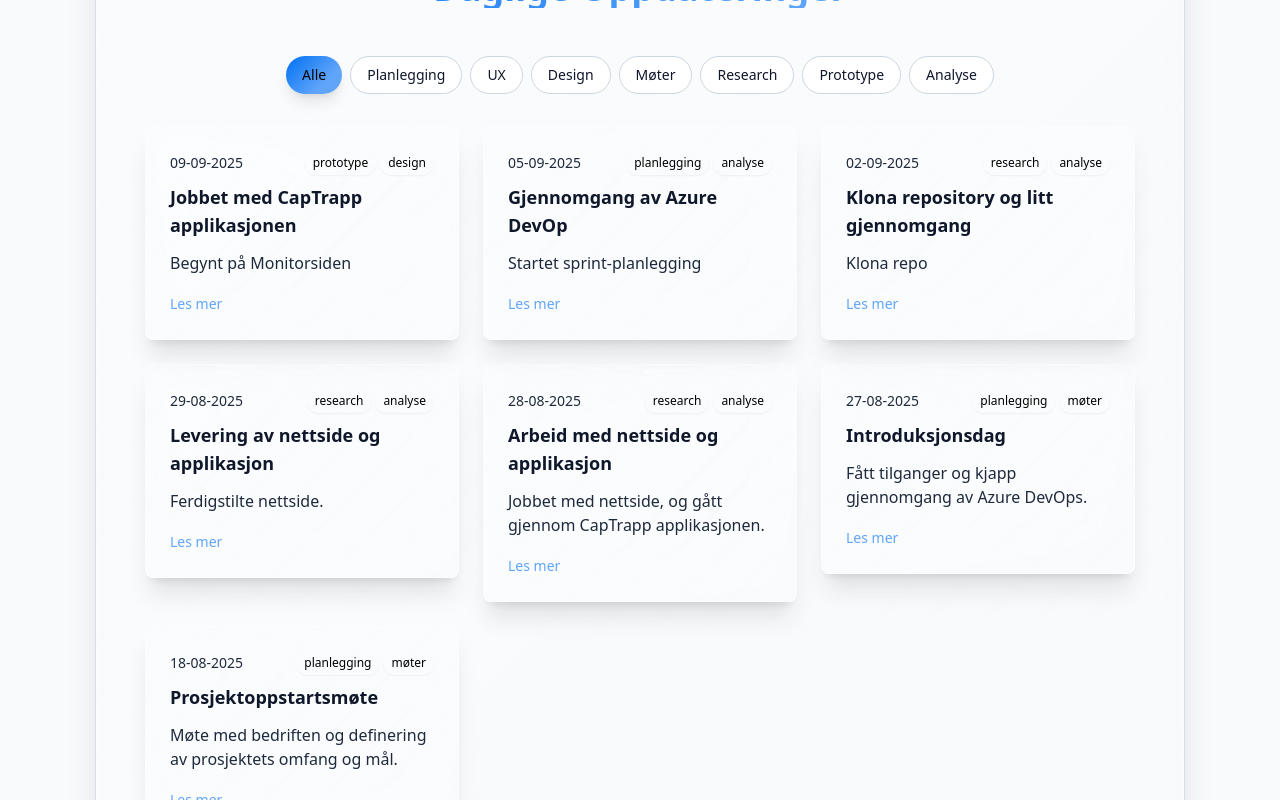
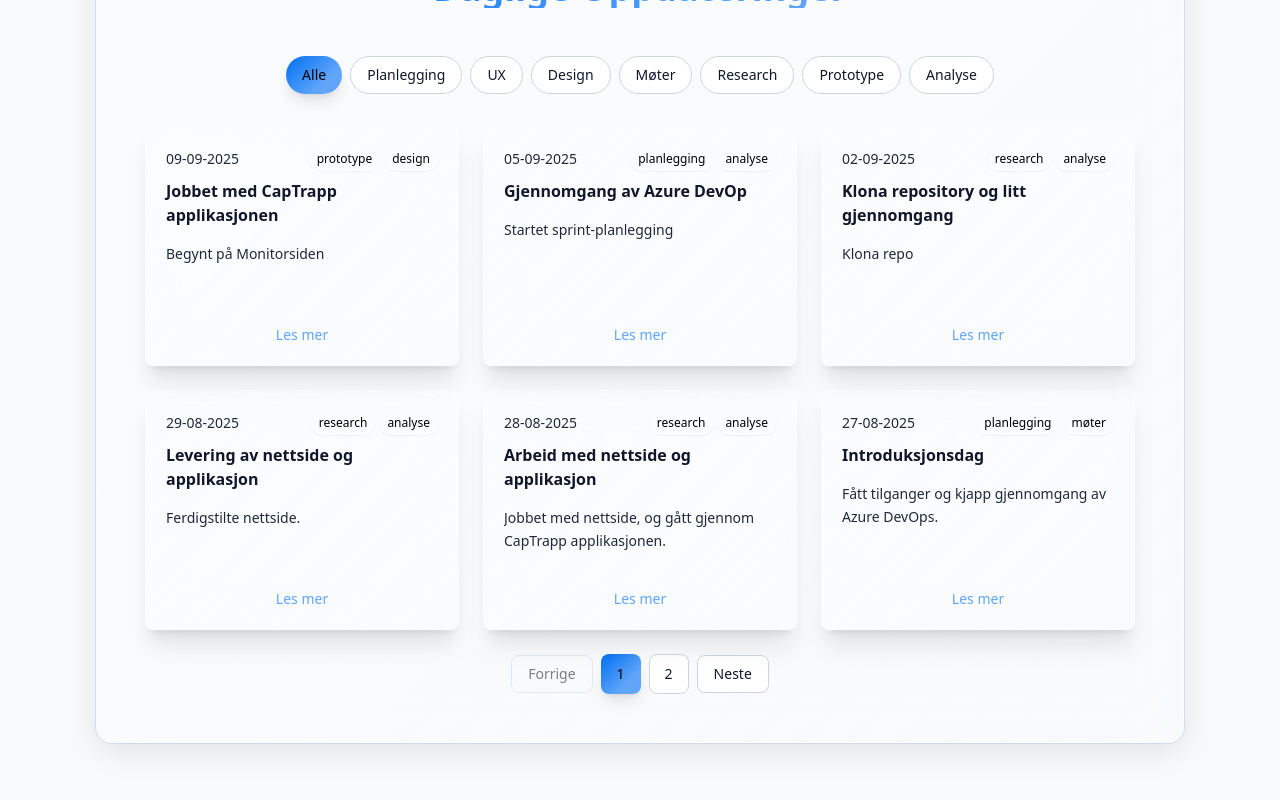
Before and after one commit to vebjornkjus/IS-302-nettsted, a React (Vite) app: page / in a window 1280 px wide. Shown: the part 2080-2880 px from the top of the page. Built offline with nearby package versions, Linux system fonts and the light colour scheme.

Commit message:
Oppdatert status og lagt til profilbilde

```diff
--- a/src/components/StatusCard.jsx
+++ b/src/components/StatusCard.jsx
@@ -2,8 +2,8 @@ import React from 'react'
 
 const StatusCard = ({ post, isExpanded, onToggle }) => {
   return (
-    <div className="modern-card rounded-lg shadow-xl overflow-hidden self-start">
-      <div className="p-6">
+    <div className="modern-card rounded-lg shadow-xl overflow-hidden h-60 flex flex-col">
+      <div className="p-5 h-full flex flex-col">
         <div className="flex items-center justify-between mb-2">
           <span className="text-sm text-light-800 dark:text-neutral-300">{post.date}</span>
           <div className="flex flex-wrap gap-1">
@@ -17,16 +17,20 @@ const StatusCard = ({ post, isExpanded, onToggle }) => {
             ))}
           </div>
         </div>
-        <h3 className="text-lg font-semibold mb-3 text-light-900 dark:text-neutral-100">{post.title}</h3>
-        <p className="text-light-800 dark:text-neutral-300 mb-4">{post.excerpt}</p>
-        <button onClick={onToggle} className="text-capgemini-400 hover:text-capgemini-300 font-medium text-sm">
+        <h3 className="text-base font-semibold mb-2 text-light-900 dark:text-neutral-100">{post.title}</h3>
+
+        <div className="mt-2 flex-1 min-h-0 flex flex-col overflow-hidden">
+          <p className="text-light-800 dark:text-neutral-300 text-sm leading-relaxed line-clamp-2">{post.excerpt}</p>
+          {isExpanded && (
+            <div className="mt-3 pt-3 border-t border-light-300 dark:border-neutral-700/60 flex-1 min-h-0 overflow-auto pr-1">
+              <p className="text-light-800 dark:text-neutral-300 text-sm leading-relaxed">{post.content}</p>
+            </div>
+          )}
+        </div>
+
+        <button onClick={onToggle} className="mt-3 text-capgemini-400 hover:text-capgemini-300 font-medium text-sm">
           {isExpanded ? 'Vis mindre' : 'Les mer'}
         </button>
-        {isExpanded && (
-          <div className="mt-4 pt-4 border-t border-light-300 dark:border-neutral-700">
-            <p className="text-light-800 dark:text-neutral-300">{post.content}</p>
-          </div>
-        )}
       </div>
     </div>
   )
--- a/src/index.css
+++ b/src/index.css
@@ -123,6 +123,21 @@
     font-weight: 800;
   }
 
+  /* Simple line clamp without plugin */
+  .line-clamp-3 {
+    display: -webkit-box;
+    -webkit-box-orient: vertical;
+    -webkit-line-clamp: 3;
+    overflow: hidden;
+  }
+
+  .line-clamp-2 {
+    display: -webkit-box;
+    -webkit-box-orient: vertical;
+    -webkit-line-clamp: 2;
+    overflow: hidden;
+  }
+
   /* Improved spacing system */
   .content-spacing {
     padding: 3rem;
--- a/src/pages/Status.jsx
+++ b/src/pages/Status.jsx
@@ -1,9 +1,11 @@
-import React, { useState } from 'react'
+import React, { useEffect, useState } from 'react'
 import StatusCard from '../components/StatusCard'
 
 const Status = () => {
   const [selectedTag, setSelectedTag] = useState('alle')
   const [expandedCards, setExpandedCards] = useState(new Set())
+  const [currentPage, setCurrentPage] = useState(1)
+  const itemsPerPage = 6
 
   const statusPosts = [
     {
@@ -75,13 +77,22 @@ const Status = () => {
     const [dayB, monthB, yearB] = b.date.split('-').map(Number)
     const dateA = new Date(yearA, monthA - 1, dayA)
     const dateB = new Date(yearB, monthB - 1, dayB)
-    return dateB - dateA // Sort oldest first
+    return dateB - dateA // newest first
   })
+
+  // Reset to page 1 when filter changes
+  useEffect(() => {
+    setCurrentPage(1)
+  }, [selectedTag])
+
+  const totalPages = Math.max(1, Math.ceil(filteredPosts.length / itemsPerPage))
+  const startIndex = (currentPage - 1) * itemsPerPage
+  const currentPosts = filteredPosts.slice(startIndex, startIndex + itemsPerPage)
 
   return (
     <div>
       <div className="max-w-6xl mx-auto px-4 sm:px-6 lg:px-8">
-        <div className="modern-card p-12 rounded-2xl">
+        <div className="modern-card p-12 rounded-2xl min-h-[820px] flex flex-col">
           <h1 className="text-4xl font-bold text-center mb-12 bg-gradient-capgemini-bright bg-clip-text text-transparent">
             Daglige Oppdateringer
           </h1>
@@ -104,8 +115,8 @@ const Status = () => {
             </div>
           </div>
 
-          <div className="grid grid-cols-1 md:grid-cols-2 lg:grid-cols-3 gap-6 items-start">
-            {filteredPosts.map(post => (
+          <div className="grid grid-cols-1 md:grid-cols-2 lg:grid-cols-3 gap-6 items-stretch flex-1">
+            {currentPosts.map(post => (
               <StatusCard
                 key={post.id}
                 post={post}
@@ -119,6 +130,48 @@ const Status = () => {
               />
             ))}
           </div>
+
+          {filteredPosts.length > itemsPerPage && (
+            <div className="mt-auto pt-6 flex items-center justify-center gap-2">
+              <button
+                onClick={() => setCurrentPage(p => Math.max(1, p - 1))}
+                disabled={currentPage === 1}
+                className={`px-4 py-2 rounded-lg text-sm font-medium border transition-all duration-200 interactive-element ${
+                  currentPage === 1
+                    ? 'opacity-50 cursor-not-allowed border-light-300 dark:border-neutral-700 text-light-700 dark:text-neutral-400'
+                    : 'bg-white dark:bg-neutral-900 border-light-300 dark:border-neutral-700 hover:border-capgemini-500/50 text-light-900 dark:text-neutral-100'
+                }`}
+              >
+                Forrige
+              </button>
+
+              {Array.from({ length: totalPages }, (_, i) => i + 1).map(page => (
+                <button
+                  key={page}
+                  onClick={() => setCurrentPage(page)}
+                  className={`w-10 h-10 rounded-lg text-sm font-medium transition-all duration-200 hover:scale-105 interactive-element ${
+                    currentPage === page
+                      ? 'bg-gradient-capgemini-bright text-black shadow-lg'
+                      : 'bg-white dark:bg-neutral-900 text-light-900 dark:text-neutral-100 border border-light-300 dark:border-neutral-700 hover:border-capgemini-500/50'
+                  }`}
+                >
+                  {page}
+                </button>
+              ))}
+
+              <button
+                onClick={() => setCurrentPage(p => Math.min(totalPages, p + 1))}
+                disabled={currentPage === totalPages}
+                className={`px-4 py-2 rounded-lg text-sm font-medium border transition-all duration-200 interactive-element ${
+                  currentPage === totalPages
+                    ? 'opacity-50 cursor-not-allowed border-light-300 dark:border-neutral-700 text-light-700 dark:text-neutral-400'
+                    : 'bg-white dark:bg-neutral-900 border-light-300 dark:border-neutral-700 hover:border-capgemini-500/50 text-light-900 dark:text-neutral-100'
+                }`}
+              >
+                Neste
+              </button>
+            </div>
+          )}
         </div>
       </div>
     </div>
--- a/src/pages/Team.jsx
+++ b/src/pages/Team.jsx
@@ -30,7 +30,7 @@ const Team = () => {
     {
       name: "Kristian Kalleberg",
       bio: "Erfaring innenfor IT- og informasjonssystemer. Har interesse for systemutvikling og digitalisering.",
-      image: "https://via.placeholder.com/200x200/a855f7/ffffff?text=K",
+      image: "/images/KristianBilde.jpg",
       linkedin: "https://www.linkedin.com/feed/",
       github: "https://github.com/Kristiank02"
     }
```
Also changed, not shown: public/images/KristianBilde.jpg (added).
